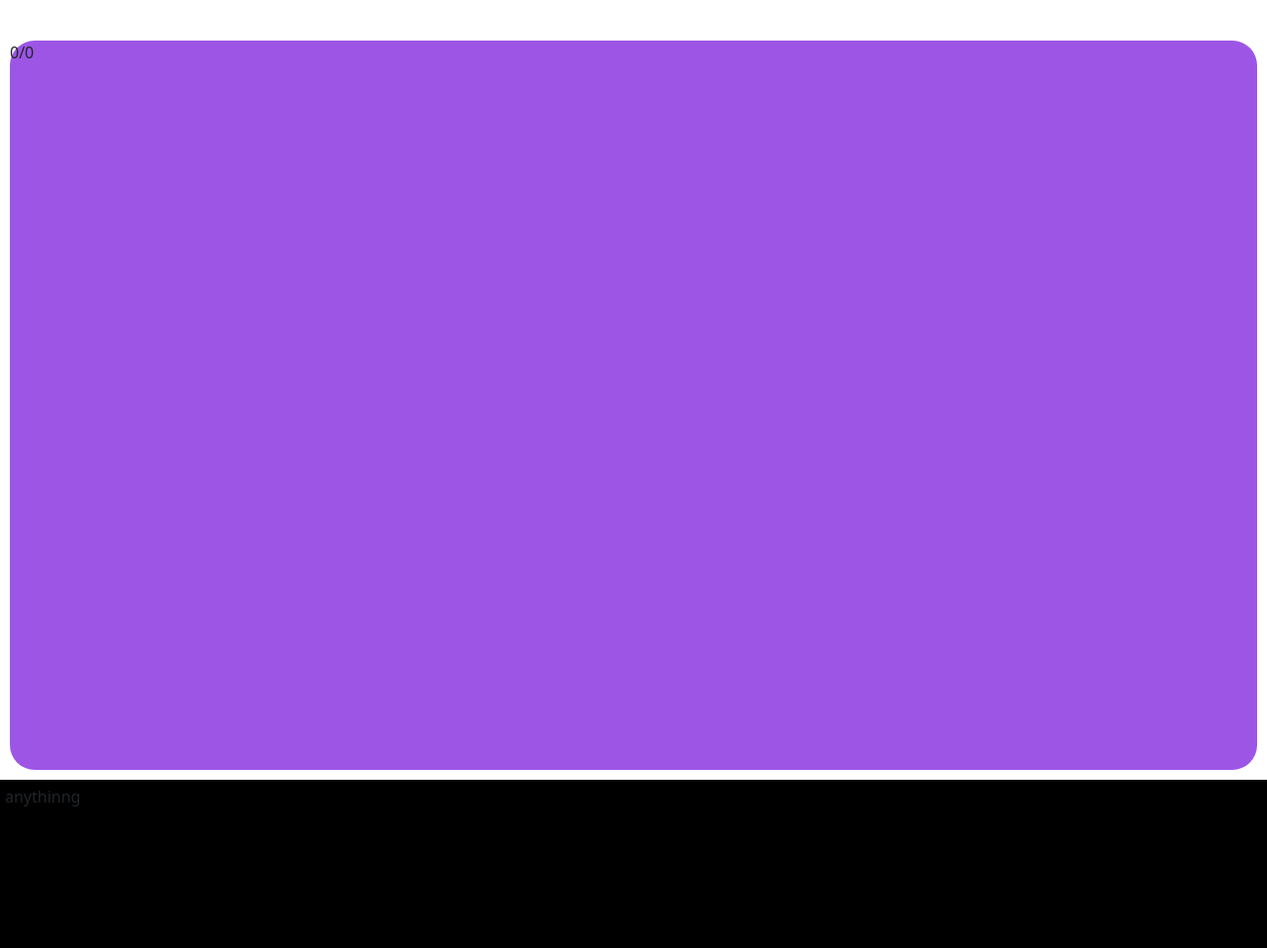
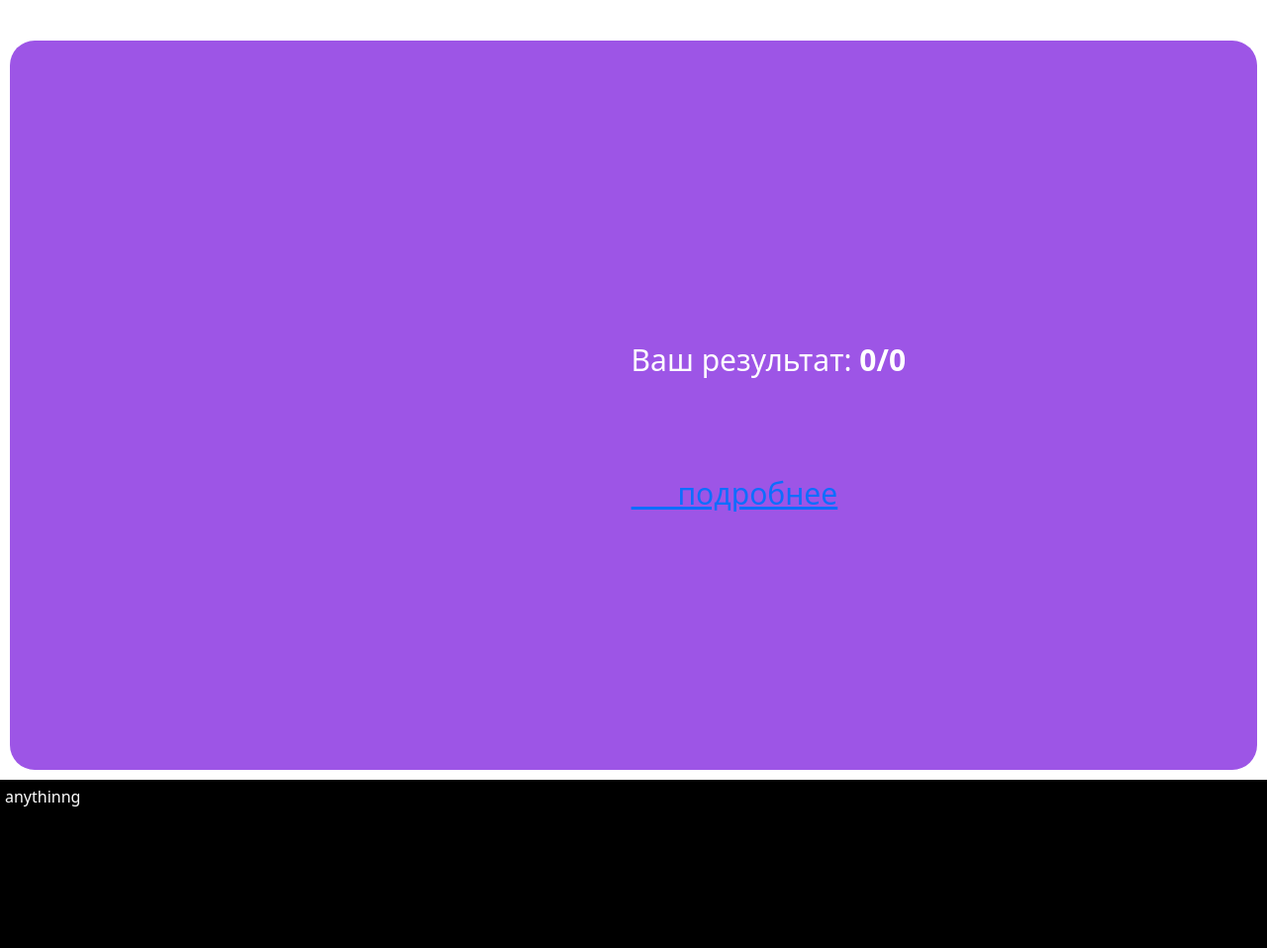
Before and after one commit to moipo/tester, a Django app: page /show_result/1 in a window 1280 px wide. Shown: the part 64-1022 px from the top of the page at 99% size. Run offline with Django 4.2, Linux system fonts and the light colour scheme; data comes from the database, SQL or seed files in the repository; both versions use the stored data as it was after the commit.

Commit message:
add result_table part1

```diff
--- a/templates/base.html
+++ b/templates/base.html
@@ -62,6 +62,7 @@
 <style>
   body{
     background-color:white;
+    color: white;
   }
 
   .midbtn{
--- a/templates/base_with_sidebar.html
+++ b/templates/base_with_sidebar.html
@@ -89,6 +89,11 @@
   background-color:green;
   text-align: center;
 }
+
+body{
+  background-color:white;
+  color: white;
+}
 </style>
 
 <!-- <style>
--- a/templates/take_test/show_result.html
+++ b/templates/take_test/show_result.html
@@ -1,5 +1,28 @@
 {% extends "base.html" %}
 
 {% block show_result %}
-{{taken_test.score}}/{{q_amount}}
+  <div class = "centrate cent" >
+    Ваш результат:
+    <strong>{{taken_test.score}}/{{q_amount}}</strong>
+    <br>
+    <br>
+    <br>
+
+    <a href = "{%url 'show_result_table' taken_test.id %}">      подробнее</a>
+
+
+  </div>
+
+  <style>
+    .centrate {
+      font-size:30px;
+      margin:auto;
+      color: white;
+    }
+
+    .cent{
+      margin-left: 26%;
+      padding: 300px;
+    }
+  </style>
 {% endblock %}
--- a/univ_app/urls.py
+++ b/univ_app/urls.py
@@ -19,4 +19,6 @@ urlpatterns = [
     path('show_change_user_credentials/', General.show_change_user_credentials, name = "show_change_user_credentials"),
     path('storage/test_list', TestList.as_view(), name = "test_list"),
     path('show_result/<int:taken_test_id>', General.show_result, name = "show_result"),
+    path('show_result_table/<int:taken_test_id>', General.show_result_table, name = "show_result_table"),
+
 ] + static(settings.MEDIA_URL, document_root=settings.MEDIA_ROOT)
--- a/univ_app/views.py
+++ b/univ_app/views.py
@@ -406,6 +406,22 @@ class General:
     #     return render(request,"take_test/take_test.html", ctx )
 
 
+    def show_result_table(request, taken_test_id):
+        taken_test = TakenTest.objects.get(id = taken_test_id)
+        answered_questions = AnsweredQuestion.objects.filter(related_taken_test =  taken_test)
+
+        sets_of_ans = []
+        for a_q in answered_questions:
+            answers  = GivenAnswer.objects.filter(related_answered_question = a_q)
+            sets_of_ans += [answers]
+
+        ctx = {
+        "taken_test" : taken_test,
+        "answered_questions" : answered_questions,
+        "sets_of_ans" : sets_of_ans,
+        }
+        return render(request, 'take_test/show_result_table.html', ctx)
+
     def login_form(request):
         if request.method == "POST":
             username = request.POST.get("username")
```
Also changed, not shown: templates/storage_base.html (+4 -3 lines), templates/take_test/show_result_table.html (added, +19 -0 lines), db.sqlite3.
